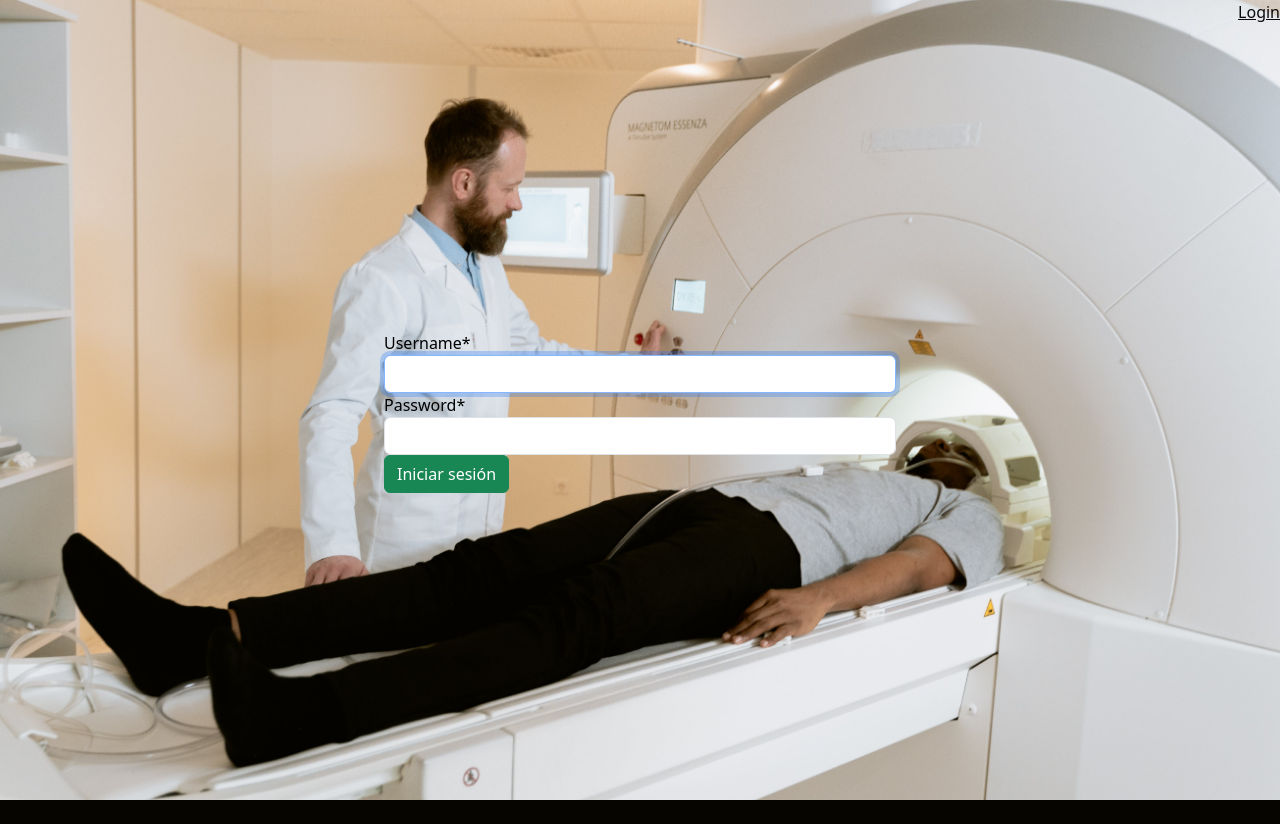
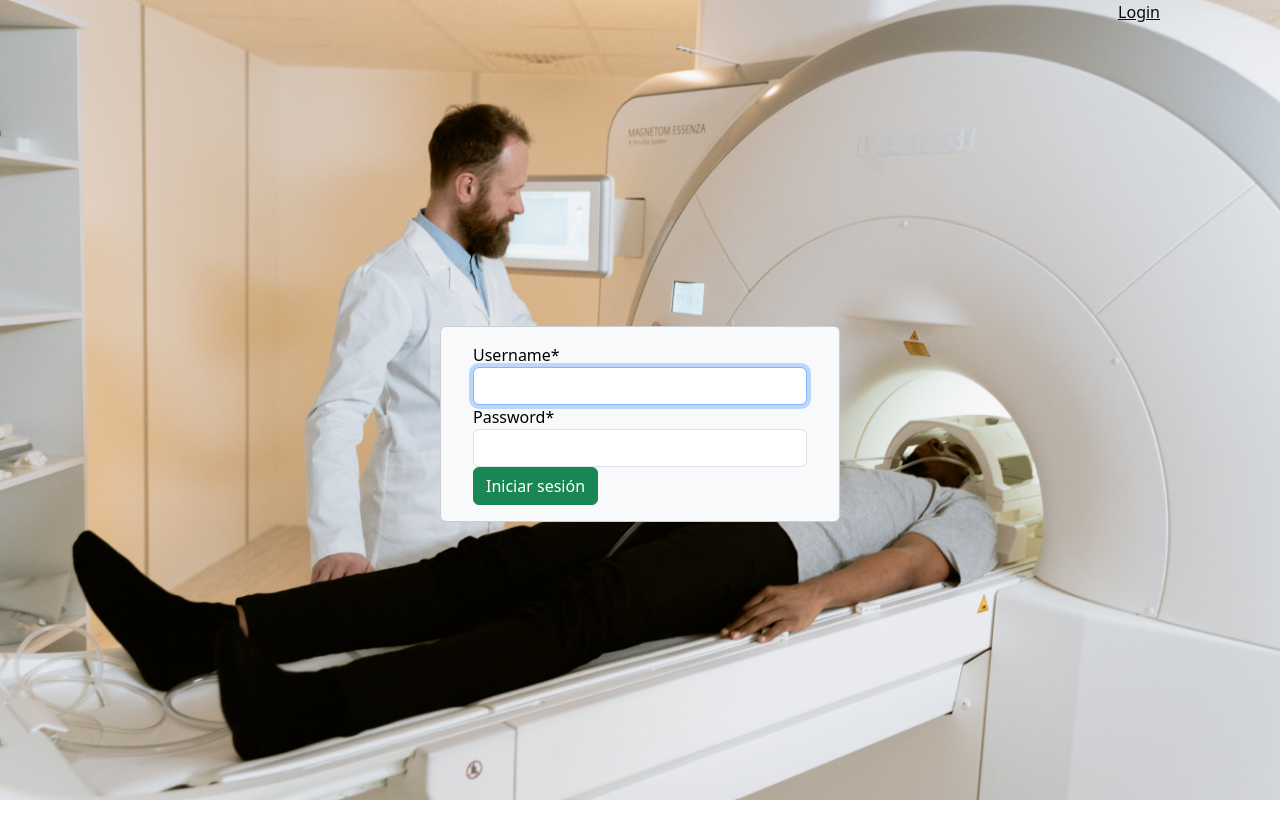
Before and after one commit to bardack134/CRUD-HOSPITAL, a Django app: page / in a window 1280 px wide. Before the commit the page ends 800 px from the top, so only its background shows below. Run offline with Django 3.2, Linux system fonts and the light colour scheme; some libraries are stand-ins or nearby versions.

Commit message:
toco subir todo de nuevo

```diff
--- a/CRUD/static/css/styles.css
+++ /dev/null
@@ -1,6 +0,0 @@
-.fondo{
-    background-image: url(../img/hospital.jpg);
-    height: 100vh;
-    background-size: cover;
-    background-position: center;
-}
--- a/CRUD/templates/registro/base.html
+++ b/CRUD/templates/registro/base.html
@@ -18,7 +18,7 @@
 
 
 
-  <div class="  row fondo align-items-star">
+  <div class="  fondo ">
 
 
 
--- a/autenticacion/templates/login/login.html
+++ b/autenticacion/templates/login/login.html
@@ -9,8 +9,10 @@
 {% load crispy_forms_tags %}
 
 <!-- Estos bloques delimitan el contenido específico de esta plantilla que será renderizado dentro del bloque content de la plantilla base. -->
-
 {% block content %}
+<div class="container d-flex align-items-center justify-content-center min-vh-100">
+  <div class="card bg-light" style="width: 25rem;">
+    <div class="card-body p-3 mx-3">
 
       <!-- Creamos un formulario de inicio de sesión -->
       <form method="post" style="color: rgb(0, 0, 0);">
@@ -18,16 +20,16 @@
         <!-- Agregamos el token CSRF para protección contra ataques CSRF -->
         {% csrf_token %}
 
-    <div style="width: 40%; margin:auto">
+        <div style="width: 100%; margin:auto;">
 
           <!-- Usamos Crispy Forms para dar estilo al formulario -->
-
           {{ form|crispy }}
 
           <!-- Agregamos un botón para enviar el formulario -->
           <button type="submit" class="btn btn-success">Iniciar sesión</button>
         </div>
       </form>
-
-  <!-- Finaliza el bloque de contenido -->
+    </div>
+  </div>
+</div>
 {% endblock %}
--- /dev/null
+++ b/static/css/styles.css
@@ -0,0 +1,14 @@
+html, body {
+    margin: 0;
+    padding: 0;
+    height: 100%;
+  }
+
+  .fondo {
+    background-image: url(../img/hospital.jpg);
+    height: 100vh;
+    margin: 0; /* Añade margen cero */
+    padding: 0; /* Añade relleno cero */
+    background-size: cover;
+    background-position: center;
+  }
```
Also changed, not shown: requirements.txt (+36 -1 lines), static/img/hospital.jpg (renamed from CRUD/static/img/hospital.jpg), static/img/hospital2.webp (renamed from CRUD/static/img/hospital2.webp), static/img/paisaje.jpg (renamed from CRUD/static/img/paisaje.jpg), 1 other file. Lines whose indentation alone changed are shown as unchanged.
